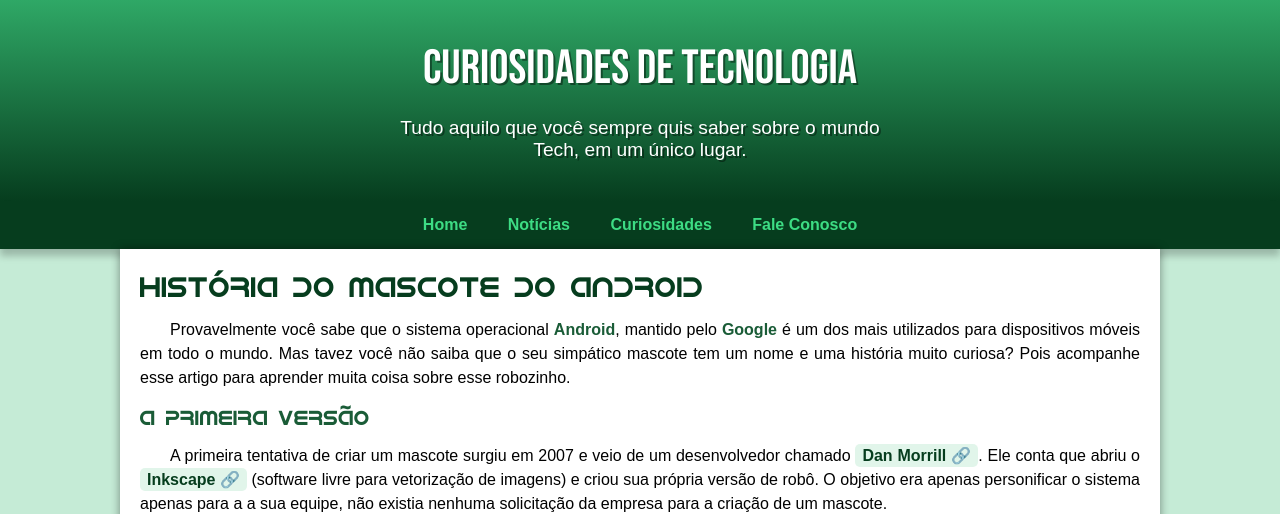
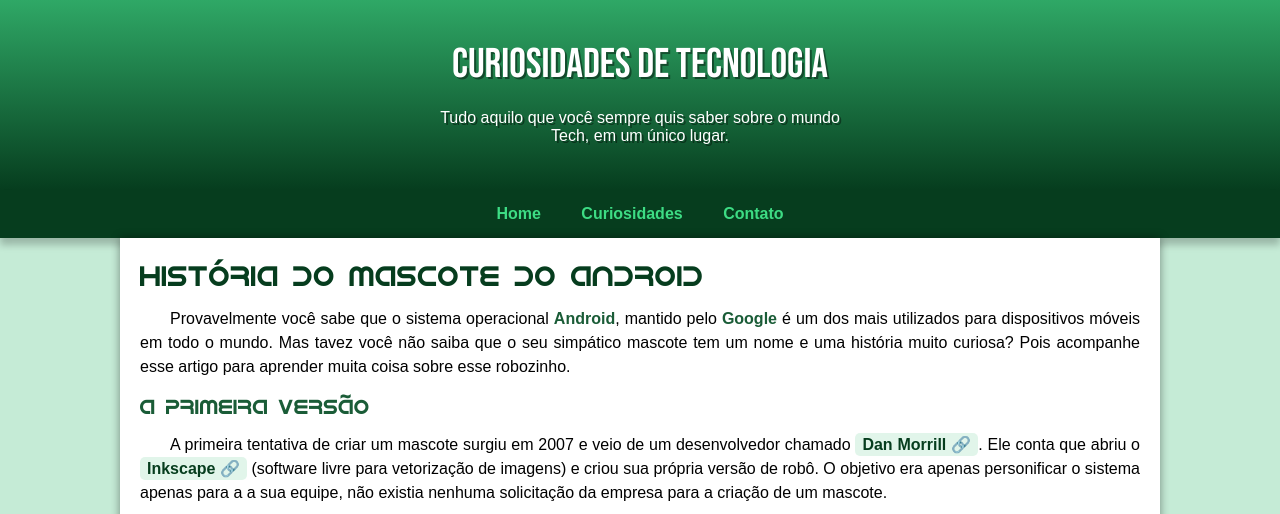
Before and after one commit to vickyy7/projeto-android, a plain HTML site: page index.html in a window 1280 px wide. Shown: the top 514 px of the page. Drawn offline with Linux system fonts and the light colour scheme.

Commit message:
atualização dos estilos

```diff
--- a/estilo/style.css
+++ b/estilo/style.css
@@ -43,23 +43,23 @@ header {
     background-image: linear-gradient(to bottom, var(--cor3), var(--cor5));
 }
 
-header>h1 {
+header > h1 {
     color: #ffffff;
     font-family: var(--fonte-destaque);
-    font-size: 3em;
+    font-size: 2.6em;
     font-weight: normal;
     margin-bottom: 20px;
     text-shadow: 2px 2px 0px rgba(0, 0, 0, 0.418);
 }
 
-header>p {
+header > p {
     color: #ffffff;
     font-family: var(--fonte-padrao);
-    font-size: 1.2em;
+    font-size: 1em;
     max-width: 600px;
     padding-left: 10px;
     padding-right: 10px;
-    padding-bottom: 40px;
+    padding-bottom: 30px;
     margin: auto;
     text-shadow: 2px 2px 0px rgba(0, 0, 0, 0.418);
 }
@@ -192,7 +192,7 @@ footer {
     background-color: var(--cor5);
     color: #ffffff;
     text-align: center;
-    font-size: 0.9em;
+    font-size: 0.8em;
     padding: 12px;
 }
 
--- a/index.html
+++ b/index.html
@@ -18,9 +18,8 @@
 
     <nav>
         <a href="#">Home</a>
-        <a href="#">Notícias</a>
         <a href="#">Curiosidades</a>
-        <a href="#">Fale Conosco</a>
+        <a href="#">Contato</a>
     </nav>
 
     <main>
```
